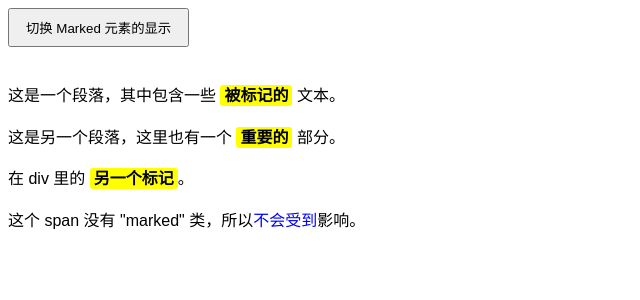
After one commit to EcRal5t/jyutdict, a PHP site: page /test.html in a window 1280 px wide. The commit adds this page. Shown: the top 300 px of the page, without its empty margins (0-640 px from the left). Run offline with PHP 8.4, Linux system fonts and the light colour scheme.

```diff
--- a/dict_data/ResultIterator.class.php
+++ b/dict_data/ResultIterator.class.php
@@ -54,7 +54,8 @@ abstract class ResultIterator{
 			$this->listIterator = new ArrayIterator($getList_result);
 			return true;
 		}catch(Exception $e){
-			throw($e);
+			// throw($e);
+			die("<h1> ErrorOccured: $tableName </h1>");
 		}
 		return false;
 	}
--- a/sheet.php
+++ b/sheet.php
@@ -309,7 +309,7 @@ include("const.php");
 
         <div id="sheet-search-form">
             <div class="search-controls-wrapper">
-                <input type="text" id="query-input" placeholder="輸入字或音...">
+                <input type="text" id="query-input" placeholder="輸入字或音...（不支持簡體）">
                 <select title="Select Location" id="location-select">
                     <option value="">綜合音/字</option>
                     <option value="檢" selected>檢索音/字</option>
@@ -337,7 +337,7 @@ include("const.php");
     document.addEventListener('DOMContentLoaded', function() {
         const queryInput = document.getElementById('query-input');
 
-        fetch('api/v0.9/sheet.php?query=&header=1')
+        fetch('api/v0.9/sheet?query=&header=1')
             .then(response => response.json())
             .then(data => {
                 const headers = data.__valid_options;
@@ -365,7 +365,7 @@ include("const.php");
             const isRegex = document.getElementById('regex-checkbox').checked;
             const isDef = document.getElementById('def-checkbox').checked;
 
-            let url = 'api/v0.9/sheet.php?';
+            let url = 'api/v0.9/sheet?';
 
             if (inputString === '' && !isDef) {
                 url += 'query=!&limit=10';
--- /dev/null
+++ b/test.html
@@ -0,0 +1,65 @@
+<!DOCTYPE html>
+<html lang="zh-CN">
+<head>
+<meta charset="UTF-8">
+<meta name="viewport" content="width=device-width, initial-scale=1.0">
+<title>Toggle Class Visibility</title>
+<style>
+  /* 1. 定义一个用于隐藏元素的CSS类 */
+  .hidden {
+    display: none;
+  }
+
+  /* (可选) 给 "marked" 元素一些样式，方便观察 */
+  .marked {
+    background-color: yellow;
+    padding: 2px 4px;
+    border-radius: 3px;
+    font-weight: bold;
+  }
+
+  body {
+    font-family: sans-serif;
+    line-height: 1.6;
+  }
+
+  button {
+    padding: 8px 16px;
+    cursor: pointer;
+    margin-bottom: 20px;
+  }
+</style>
+</head>
+<body>
+
+  <button id="toggleButton">切换 Marked 元素的显示</button>
+
+  <p>这是一个段落，其中包含一些 <span class="marked">被标记的</span> 文本。</p>
+  <p>这是另一个段落，这里也有一个 <span class="marked">重要的</span> 部分。</p>
+  <div>在 div 里的 <span class="marked">另一个标记</span>。</div>
+  <p>这个 span 没有 "marked" 类，所以<span style="color: blue;">不会受到</span>影响。</p>
+
+
+  <script>
+    // 3. 编写 JavaScript 逻辑
+
+    // 获取按钮元素
+    const toggleButton = document.getElementById('toggleButton');
+
+    // 获取所有带有 "marked" 类的 span 元素
+    // 注意：这里用 querySelectorAll 来选中所有匹配的元素
+    const markedSpans = document.querySelectorAll('span.marked');
+
+    // 为按钮添加点击事件监听器
+    toggleButton.addEventListener('click', function() {
+      // 遍历所有找到的 markedSpans 元素
+      markedSpans.forEach(span => {
+        // 对每个元素，切换 'hidden' 类的存在状态
+        // 如果 'hidden' 类存在，就移除它；如果不存在，就添加它。
+        span.classList.toggle('hidden');
+      });
+    });
+  </script>
+
+</body>
+</html>
```
Also changed, not shown: Jyutping.class.php (+7 -1 lines), dict_view/view.class.php (+34 -26 lines), index.php (+20 -9 lines).
